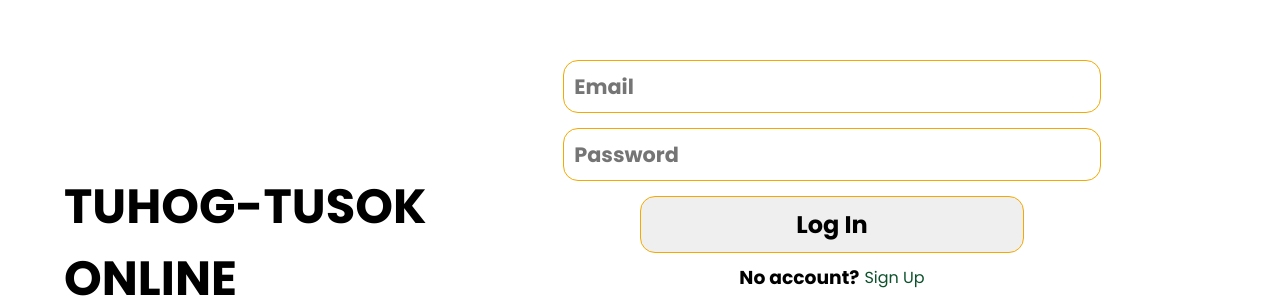
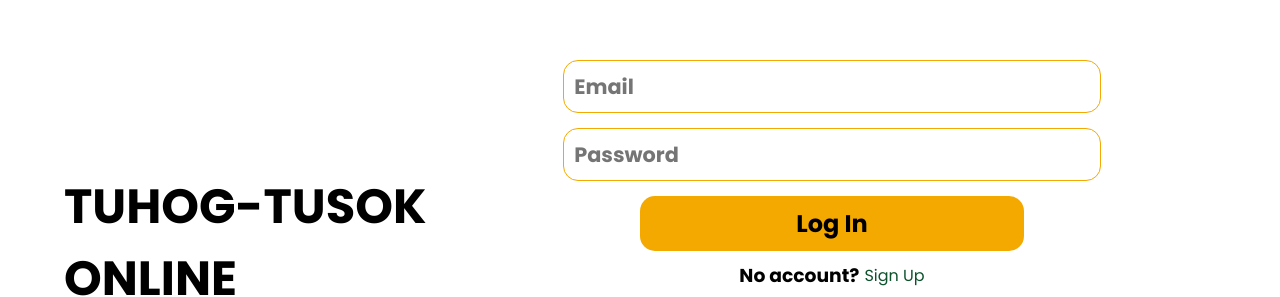
Before and after one commit to frln-cnmm-0419/The-IT-Coven, a plain HTML site: page pages/login.html in a window 1280 px wide. Shown: the part 140-437 px from the top of the page. Drawn offline with nearby package versions, Linux system fonts and the light colour scheme.

Commit message:
refine code

```diff
--- a/styles/login.css
+++ b/styles/login.css
@@ -1,14 +1,16 @@
-@import url('https://fonts.googleapis.com/css2?family=Poppins:wght@200;300;400;500;600;700&display=swap'); /* importing fonts from google cdn */
+@import url("https://fonts.googleapis.com/css2?family=Poppins:wght@200;300;400;500;600;700&display=swap"); /* importing fonts from google cdn */
 
 :root {
   --theme: #f4a900; /* setting theme color */
-  --accent: #0E522D; /* setting accent color */
+  --accent: #0e522d; /* setting accent color */
 }
 
-*, *::before, *::after {
+*,
+*::before,
+*::after {
   margin: 0;
   padding: 0;
-  font-family: 'Poppins', sans-serif;
+  font-family: "Poppins", sans-serif;
   box-sizing: border-box;
 }
 
@@ -79,7 +81,8 @@ body {
 .inputs > button {
   width: 70%;
   padding: 10px;
-  border: 1px solid var(--theme);
+  border: none;
+  background-color: var(--theme);
   border-radius: 15px;
 }
 
@@ -105,11 +108,11 @@ body {
   width: 70%;
 }
 
-.thrdPart > button >img {
+.thrdPart > button > img {
   width: 10%;
 }
 
-@media screen and (min-width: 1024px  ) {
+@media screen and (min-width: 1024px) {
   .wrapper {
     width: 90%;
     height: 100vh;
```
